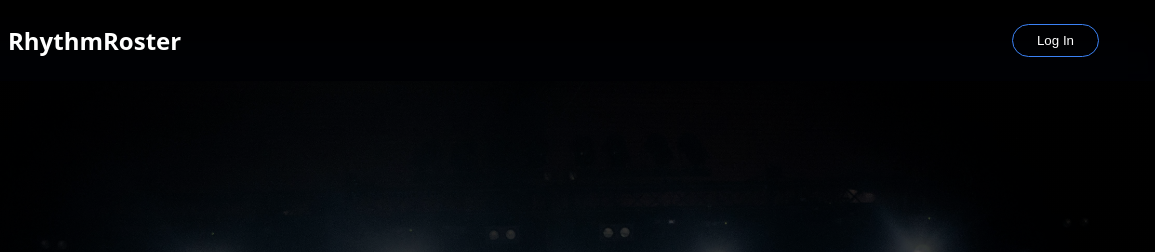
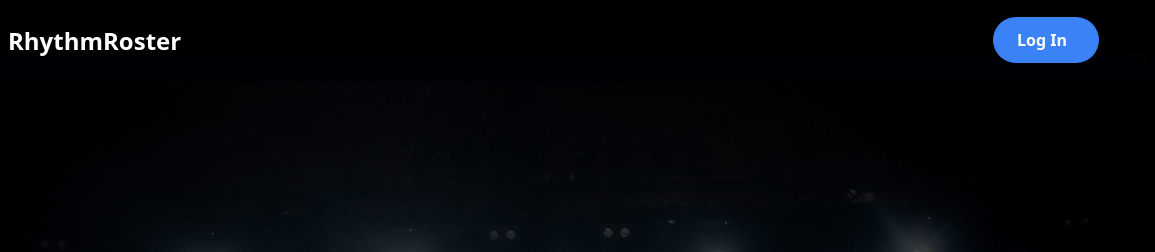
Before and after one commit to Vahvaselka/band-booking, a plain HTML site: page index.html in a window 1280 px wide. Shown: the top 252 px of the page, 125-1280 px from the left. Drawn offline with Linux system fonts and the light colour scheme.

Commit message:
kolla att vad funkar

```diff
--- a/index.html
+++ b/index.html
@@ -15,7 +15,10 @@
                 RhythmRoster
             </a>
         </div>
-        <button class="login-button">Log In</button>
+        <a href ="src/main/resources/static/Log-in.html" class="primary-button">
+            Log In
+            <i class="lucide-arrow-right"></i>
+        </a>
     </nav>
 </div>
 
```
